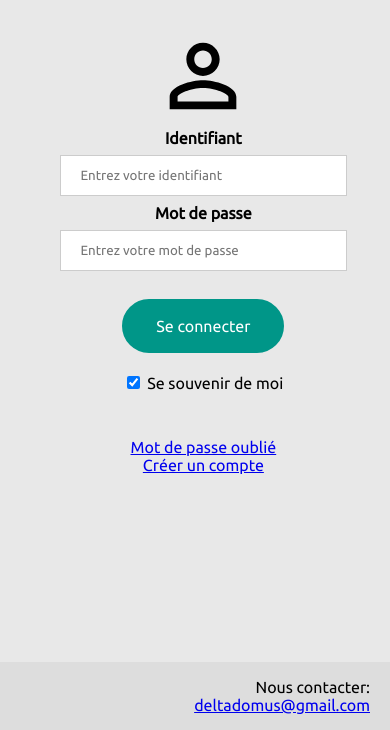
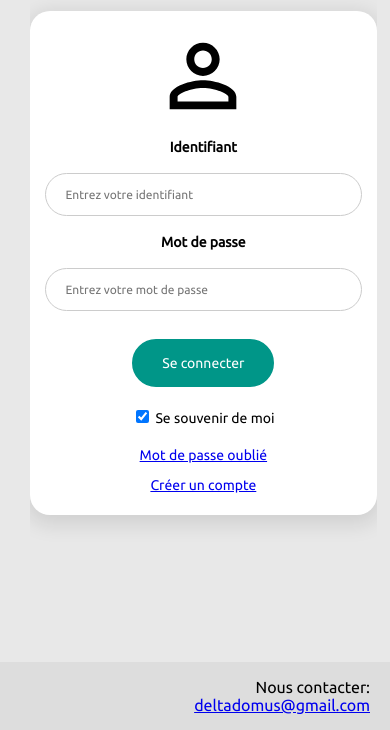
Before and after one commit to Solannae/DeltaDomus, a PHP site: page /login.html in a window 390 px wide. Shown: the part 114-844 px from the top of the page. Run offline with PHP 8.4, Linux system fonts and the light colour scheme.

Commit message:
login page

```diff
--- a/css/style-login.css
+++ b/css/style-login.css
@@ -1,10 +1,15 @@
 input[type=text], input[type=password] {
     width: 300px;
-    padding: 12px 20px;
+    padding: 14px 20px;
     margin: 8px 0;
     display: inline-block;
     border: 1px solid #ccc;
+    border-radius: 100px;
     box-sizing: border-box;
+}
+
+.form-text {
+padding: 10px;
 }
 
 #container {
@@ -12,7 +17,25 @@ input[type=text], input[type=password] {
     flex-direction: column;
     align-items: center;
     margin: 10px;
+    margin-right: 6%;
     padding: 10px;
+}
+
+#login-form {
+    display: flex;
+    flex-direction: column;
+    align-items: center;
+    margin: 10px;
+    padding: 40px;
+    background: white;
+    border: none;
+    border-radius: 20px;
+    -webkit-box-shadow: 0 5px 20px 5px rgba(0, 0, 0, 0.1);
+}
+
+span {
+    margin: 5px;
+    padding: 2px;
 }
 
 #login-button {
@@ -24,10 +47,24 @@ span.psw {
     padding-top: 16px;
 }
 
-@media screen and (max-width: 400px) {
+@media screen and (max-width: 430px) {
+
+    #container {
+        margin: 0px;
+        padding: 5px;
+    }
+
+    #login-form {
+        width: 100%;
+        font-size: 14px;
+        padding: 15px;
+        margin: 0px;
+    }
 
     input[type=text], input[type=password] {
         width: 100%;
+        font-size: 12px;
     }
 
+
 }
--- a/login.html
+++ b/login.html
@@ -38,28 +38,26 @@
 
     <div id="placeholder">
         <form action="/index.php">
-
             <div id="container">
-
+                <div id="login-form">
                     <div class="imgcontainer">
                         <img src="assets/person.svg" width="100px" height="100px" alt="Avatar" class="avatar">
                     </div>
 
-                <label for="uname"><b>Identifiant</b></label>
+                    <label class="form-text" for="uname"><b>Identifiant</b></label>
                     <input type="text" placeholder="Entrez votre identifiant" name="uname" required oninvalid="this.setCustomValidity('Veuillez rentrer un identifiant')">
 
-                <label for="psw"><b>Mot de passe</b></label>
+                    <label class="form-text" for="psw"><b>Mot de passe</b></label>
                     <input type="password" placeholder="Entrez votre mot de passe" name="psw" required oninvalid="this.setCustomValidity('Veuillez rentrer un mot de passe')">
 
                     <button type="submit" class="bubbly-button" id="login-button">Se connecter</button>
                     <label>
                         <input type="checkbox" checked="checked" name="remember"> Se souvenir de moi
                     </label>
-            </div>
 
-            <div id="container">
                     <span class="psw"><a href="#">Mot de passe oublié</a></span>
                     <span><a href="#">Créer un compte</a></span>
+                </div>
             </div>
         </form>
     </div>
```
Also changed, not shown: faq.html (+13 -5 lines), index.html (line endings or trailing spaces). Lines whose indentation alone changed are shown as unchanged.
